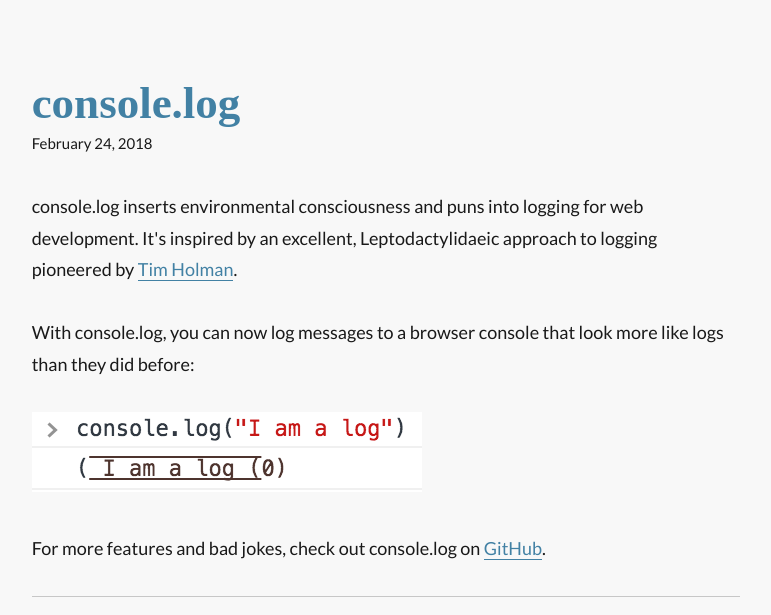
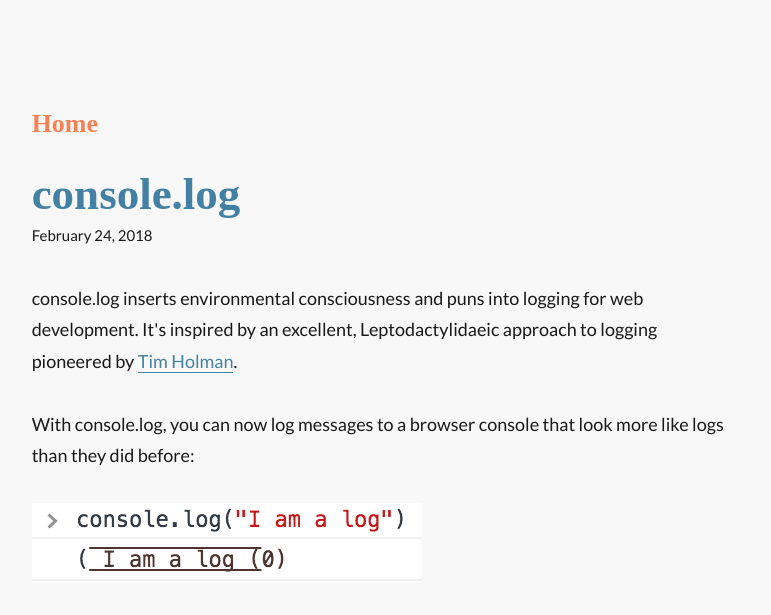
Before and after one commit to 00f2ff/duncanmcisaac.com, a Gatsby site: page /console-dot-log/ in a window 1280 px wide. Shown: the top 615 px of the page, without its empty margins (254-1025 px from the left). Built offline with nearby package versions, Linux system fonts and the light colour scheme; Gatsby itself is replaced by a stand-in of ours; some packages are replaced by stand-ins of ours; a web font is replaced by a local one.

Commit message:
basic header

```diff
--- a/src/components/bio.js
+++ b/src/components/bio.js
@@ -13,7 +13,7 @@
       }}
     >
       <p style={{lineHeight: 0 }}>
-        Trying to add a bit more stability to people's lives. Engineer @ <a class="kiva" href="https://www.kiva.org" target="_blank" rel="noopener noreferrer">kiva.org</a>.
+        Trying to add a bit more stability to people's lives. Engineer @ <a className="kiva" href="https://www.kiva.org" target="_blank" rel="noopener noreferrer">kiva.org</a>.
       </p>
       <ul
       className="icon-row"
--- a/src/components/layout.js
+++ b/src/components/layout.js
@@ -28,21 +28,21 @@
         </Link>
       </h1>
     )
-  } else { // todo: decide what kind of consistent header I want to provide.
-    // header = (
-    //   <h3>
-    //     <Link
-    //       style={{
-    //         boxShadow: `none`,
-    //         textDecoration: `none`,
-    //         color: `inherit`,
-    //       }}
-    //       to={`/`}
-    //     >
-    //       {title}
-    //     </Link>
-    //   </h3>
-    // )
+  } else {
+    header = (
+      <h3>
+        <Link
+          style={{
+            boxShadow: `none`,
+            textDecoration: `none`,
+            color: `inherit`,
+          }}
+          to={`/`}
+        >
+          Home
+        </Link>
+      </h3>
+    )
   }
   return (
     <div
--- a/src/utils/main.css
+++ b/src/utils/main.css
@@ -17,7 +17,7 @@
   color: var(--blue);
 }
 
-h3 {
+h3, h4 {
   color: var(--orange);
 }
 
```
